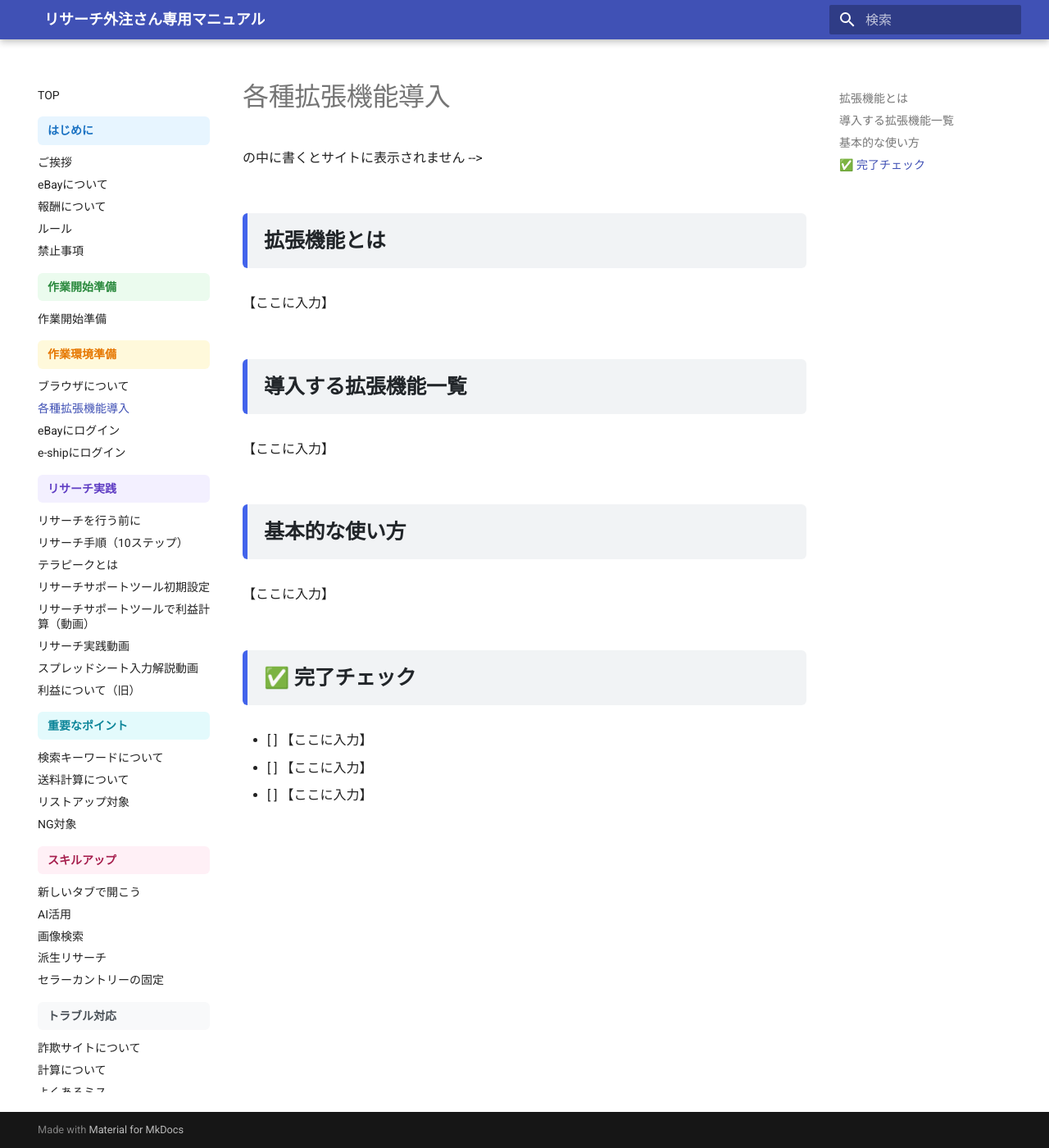
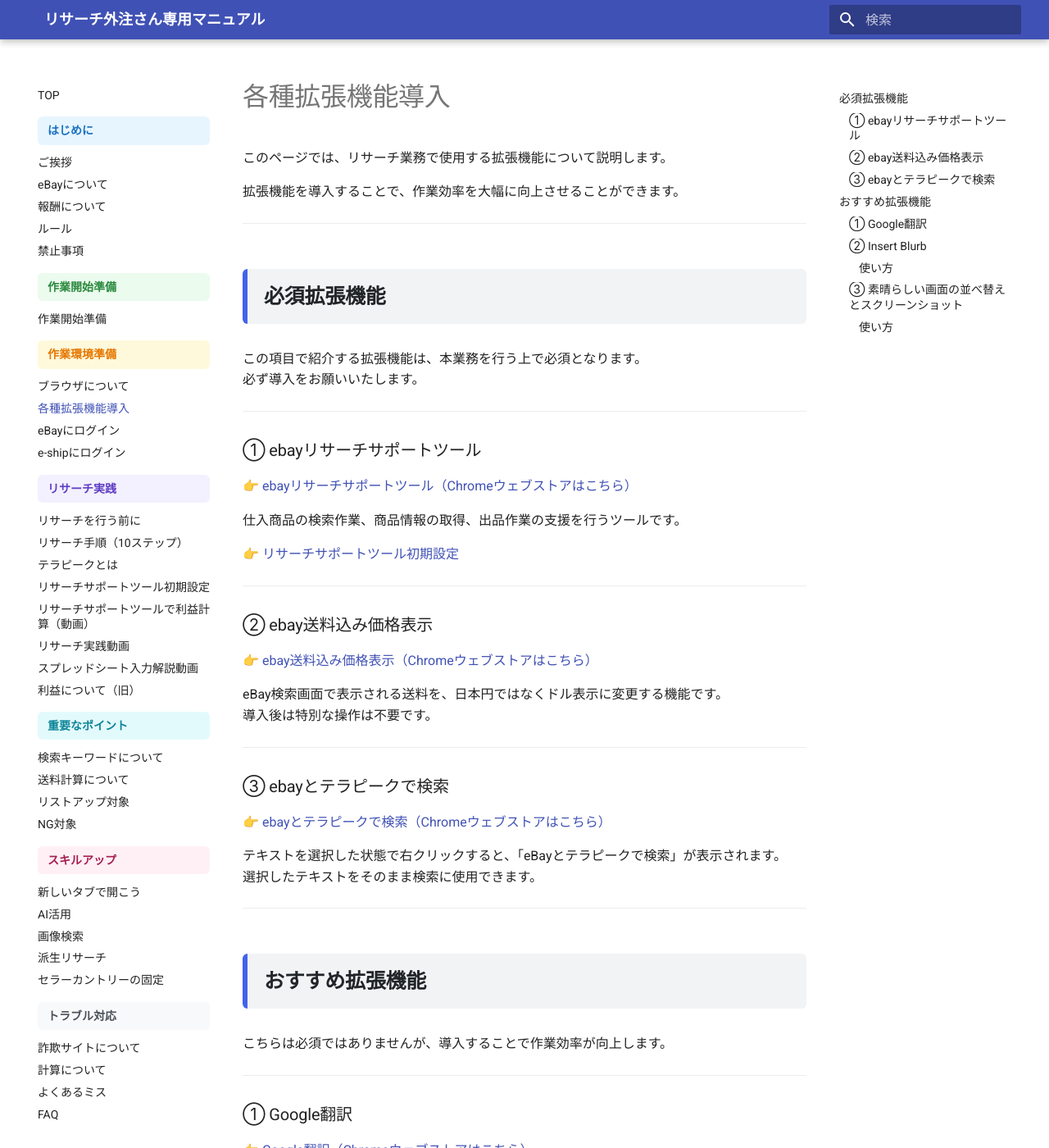
Before and after one commit to jun-hata/outsourcing-manual, an MkDocs documentation site: the page built from docs/env_extensions.md, in a window 1280 px wide and 1400 px high. Shown: the whole window at 82% size. Built offline with MkDocs 1.6.1 and Material for MkDocs 9.7.7, drawn with Linux system fonts in a browser that asks for light colours; some of the changed text lies outside the part shown.

Commit message:
拡張機能

```diff
--- a/docs/env_extensions.md
+++ b/docs/env_extensions.md
@@ -1,21 +1,108 @@
 # 各種拡張機能導入
 
-<!--
-【編集メモ】
-- このページは「外注さんがPCで見る」前提です
-- 「【ここに入力】」をあなたの文章に置き換えてください
-- 後で消したいメモは <!-- --> の中に書くとサイトに表示されません
--->
-## 拡張機能とは
-【ここに入力】
+このページでは、リサーチ業務で使用する拡張機能について説明します。
 
-## 導入する拡張機能一覧
-【ここに入力】
+拡張機能を導入することで、作業効率を大幅に向上させることができます。
 
-## 基本的な使い方
-【ここに入力】
+---
 
-## ✅ 完了チェック
-- [ ] 【ここに入力】
-- [ ] 【ここに入力】
-- [ ] 【ここに入力】
+## 必須拡張機能
+
+この項目で紹介する拡張機能は、本業務を行う上で必須となります。
+必ず導入をお願いいたします。
+
+---
+
+### ① ebayリサーチサポートツール
+
+👉 [ebayリサーチサポートツール（Chromeウェブストアはこちら）](https://chromewebstore.google.com/detail/ebay%E3%83%AA%E3%82%B5%E3%83%BC%E3%83%81%E3%82%B5%E3%83%9D%E3%83%BC%E3%83%88%E3%83%84%E3%83%BC%E3%83%AB/mchciagjfbenagabjikoannekbnphnip)
+
+仕入商品の検索作業、商品情報の取得、出品作業の支援を行うツールです。
+
+👉 [リサーチサポートツール初期設定](tool_support_setup.md)
+
+---
+
+### ② ebay送料込み価格表示
+
+👉 [ebay送料込み価格表示（Chromeウェブストアはこちら）](https://chromewebstore.google.com/detail/ebay%E9%80%81%E6%96%99%E8%BE%BC%E4%BE%A1%E6%A0%BC%E8%A1%A8%E7%A4%BA/hbeapmbjnjmifoceiibcobffhgppmhge)
+
+eBay検索画面で表示される送料を、日本円ではなくドル表示に変更する機能です。
+導入後は特別な操作は不要です。
+
+---
+
+### ③ ebayとテラピークで検索
+
+👉 [ebayとテラピークで検索（Chromeウェブストアはこちら）](https://chromewebstore.google.com/detail/ebay%E3%81%A8%E3%83%86%E3%83%A9%E3%83%94%E3%83%BC%E3%82%AF%E3%81%A7%E6%A4%9C%E7%B4%A2/hofiaaloaomnbcimjolifpfgkdgljibi)
+
+テキストを選択した状態で右クリックすると、「eBayとテラピークで検索」が表示されます。
+選択したテキストをそのまま検索に使用できます。
+
+---
+
+## おすすめ拡張機能
+
+こちらは必須ではありませんが、導入することで作業効率が向上します。
+
+---
+
+### ① Google翻訳
+
+👉 [Google翻訳（Chromeウェブストアはこちら）](https://chromewebstore.google.com/detail/google-translate/aapbdbdomjkkjkaonfhkkikfgjllcleb)
+
+海外サイトの商品説明や英語ページを翻訳する際に使用します。
+英語ページを閲覧する機会が多いため、導入を推奨します。
+
+---
+
+### ② Insert Blurb
+
+👉 [Insert Blurb（Chromeウェブストアはこちら）](https://chromewebstore.google.com/detail/insert-blurb/bkoknijjdnlaenldjopbkngkoegfmejf)
+
+保存した定型文をワンクリックで挿入できるツールです。
+AIへ定型文の指示を送る場合などに使用します。
+
+👉 [AI活用](skill_ai.md)
+
+---
+
+#### 使い方
+
+・文章入力欄で右クリック
+・Insert Blurbにカーソルを合わせる
+・保存した定型文一覧から入力したい文章を選択
+
+![Insert Blurbの使用画面](images/env_extensions/ext1.png)
+
+---
+
+### ③ 素晴らしい画面の並べ替えとスクリーンショット
+
+👉 [Awesome Screen Recorder（Chromeウェブストアはこちら）](https://chromewebstore.google.com/detail/awesome-screen-recorder-s/nlipoenfbbikpbjkfpfillcgkoblgpmj)
+
+ブラウザ上の指定範囲をスクリーンショットできるツールです。
+不明点が発生した場合、画面を共有することでスムーズに解決できます。
+
+---
+
+#### 使い方
+
+・拡張機能アイコンをクリック
+
+![拡張機能アイコン](images/env_extensions/ext2.png)
+
+---
+
+・撮影範囲を「表示部分」「フルページ」「選択範囲」から選択
+
+・撮影したい範囲をドラッグし保存
+
+![撮影範囲の選択](images/env_extensions/ext3.png)
+
+---
+
+・左矢印マークで画像編集が可能
+・「Done」→「Download」で保存
+
+![編集画面](images/env_extensions/ext4.png)
```
Also changed, not shown: docs/env_chatwork.md (deleted, +0 -23 lines), docs/images/env_extensions/ext1.png (added), docs/images/env_extensions/ext2.png (added), docs/images/env_extensions/ext3.png (added), docs/images/env_extensions/ext4.png (added).
